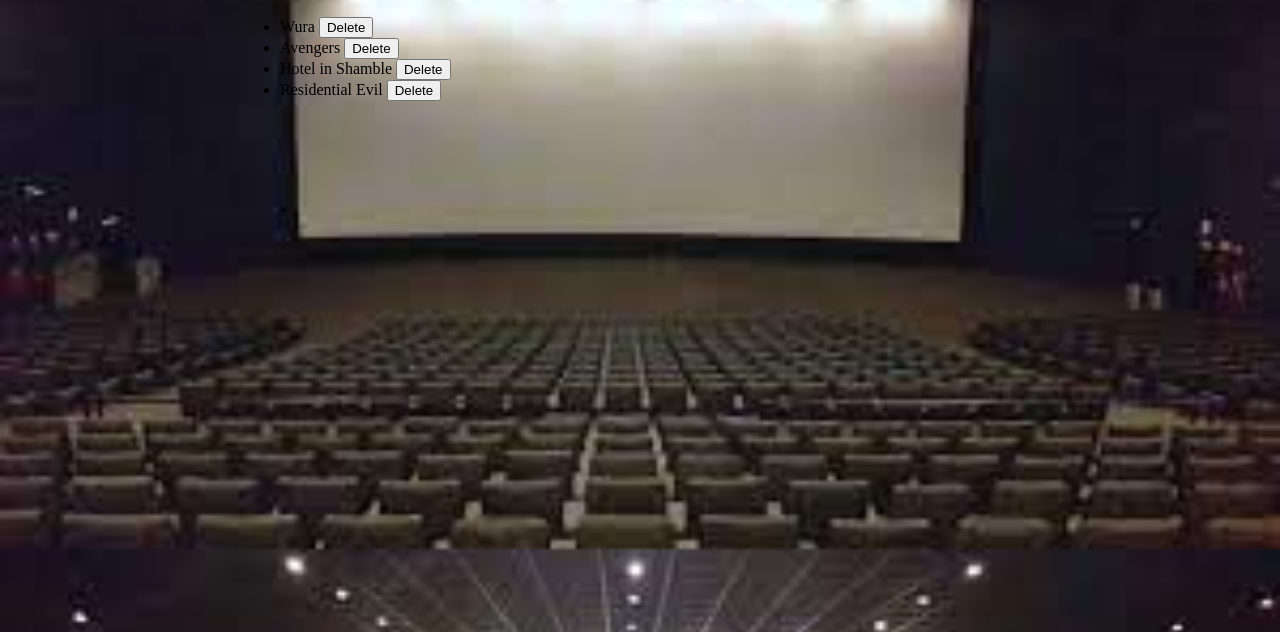
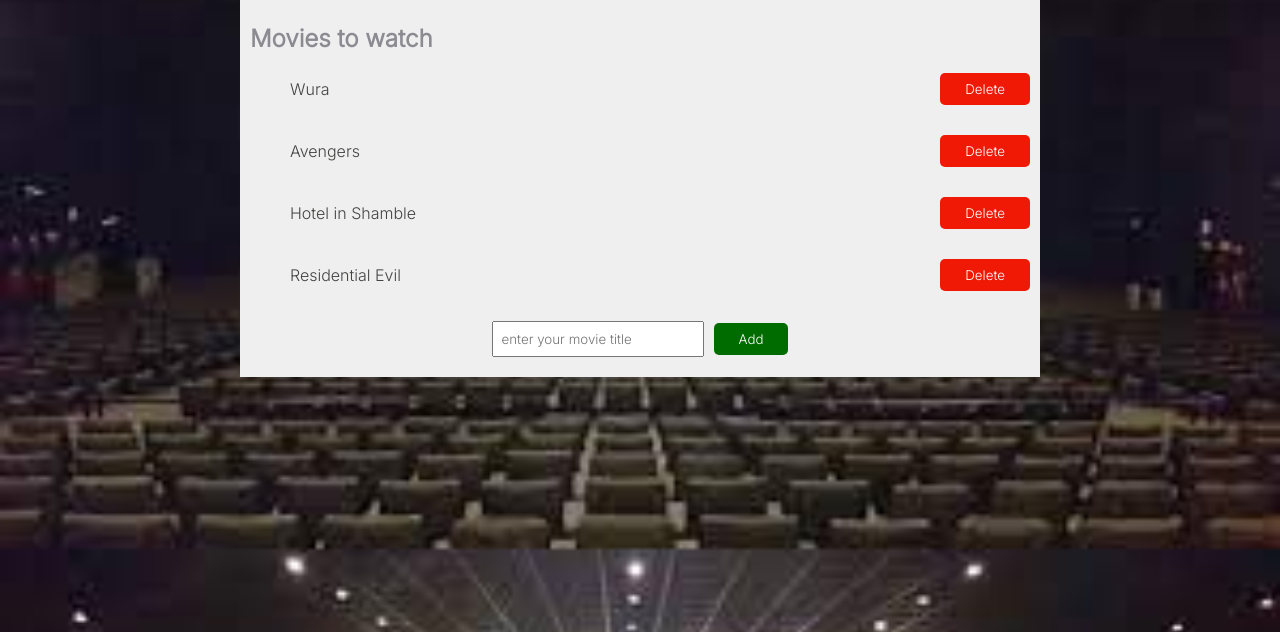
Before and after one commit to Tade77/MovieListApp, a plain HTML site: page index.html in a window 1280 px wide. Shown: the part 168-800 px from the top of the page. Drawn offline with Linux system fonts and the light colour scheme.

Commit message:
WIP: movie contents

```diff
--- a/index.html
+++ b/index.html
@@ -4,6 +4,9 @@
     <meta charset="UTF-8" />
     <meta name="viewport" content="width=device-width, initial-scale=1.0" />
     <link rel="stylesheet" href="./style.css" />
+    <link rel="preconnect" href="https://fonts.googleapis.com">
+<link rel="preconnect" href="https://fonts.gstatic.com" crossorigin>
+<link href="https://fonts.googleapis.com/css2?family=Inter:wght@300&display=swap" rel="stylesheet">
     <title>MovieListApp</title>
   </head>
   <body>
@@ -15,7 +18,7 @@
         </div>
       </header>
       <div id="movie-list">
-        <h2 class="title">Movies to watch</h2>
+        <h2 class="titleM">Movies to watch</h2>
         <ul>
           <li>
             <span class="movie-name">Wura</span>
@@ -32,6 +35,10 @@
             <button id="delete">Delete</button>
           </li>
         </ul>
+        <div class="add-wrapper">
+          <input type="text" placeholder="enter your movie title" class="name">
+          <button id="add-btn">Add</button>
+        </div>
       </div>
         </div>
     </div>
--- a/index.js
+++ b/index.js
@@ -0,0 +1,9 @@
+const list = document.querySelector("#movie-list li");
+const add = document.getElementById("add-btn");
+const removeMovie = document.getElementById("delete");
+console.log(list);
+
+//delete movie
+removeMovie.addEventListener("click", (e) => {
+  list.remove();
+});
--- a/style.css
+++ b/style.css
@@ -6,6 +6,7 @@ body {
 
 * {
     box-sizing: border-box;
+    font-family: 'Inter', sans-serif;
 }
 
 body {
@@ -20,12 +21,13 @@ body {
 #wrapper {
     height: auto;
     width: 800px;
+    margin-top: 30px;
 }
 
 .page-banner {
     height: auto;
 
-    border: 2px solid #fff;
+    border: 2px solid #434342;
 
 }
 
@@ -35,4 +37,52 @@ body {
     text-align: center;
 }
 
-.description {}
+.titleM {
+    color: #8c8b92;
+}
+
+#movie-list {
+    background-color: #efefef;
+    padding: 20px 10px;
+}
+
+ul {}
+
+ul>li {
+    display: flex;
+    justify-content: space-between;
+    align-items: center;
+    margin-bottom: 30px;
+    color: #434342;
+
+}
+
+#delete {
+    cursor: pointer;
+    background-color: #ef1905;
+    padding: 8px 25px;
+    color: #fff;
+    border-radius: 5px;
+    border: none;
+}
+
+.add-wrapper {
+    display: flex;
+    justify-content: center;
+    align-items: center;
+    gap: 10px;
+}
+
+
+#add-btn {
+    padding: 8px 25px;
+    color: #fff;
+    border-radius: 5px;
+    background-color: #006c00;
+    border: none;
+    cursor: pointer;
+}
+
+.name {
+    padding: 8px;
+}
```
